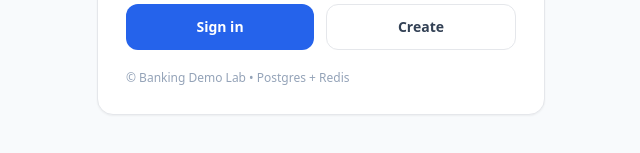
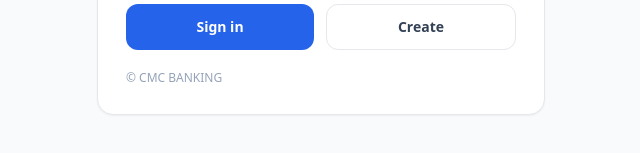
Before and after one commit to KhaiPham2003/Week8_CaaS_CMC_Cloud, a React (Create React App) app in the folder frontend/: page / in a window 1280 px wide. Shown: the part 493-646 px from the top of the page, without its empty margins (319-959 px from the left). Built offline with nearby package versions, Linux system fonts and the light colour scheme.

Commit message:
Modify frontend for testing CI

```diff
--- a/frontend/src/Login.js
+++ b/frontend/src/Login.js
@@ -21,10 +21,16 @@ export default function Login({ onOk, onGoRegister }) {
     <div className="min-h-screen bg-slate-50 flex items-center justify-center px-4">
       <div className="w-full max-w-md rounded-2xl border bg-white p-7 shadow-sm">
         <div className="flex items-center gap-3 mb-5">
-          <div className="h-10 w-10 rounded-xl bg-blue-600 text-white grid place-items-center font-bold">B</div>
+          <div className="h-10 w-10 rounded-xl bg-blue-600 text-white grid place-items-center font-bold">
+            B
+          </div>
           <div>
-            <div className="text-base font-semibold text-slate-900">NPD Banking</div>
-            <div className="text-xs text-slate-500">Postgres • Redis Session • WebSocket Notify</div>
+            <div className="text-base font-semibold text-slate-900">
+              NPD Banking
+            </div>
+            <div className="text-xs text-slate-500">
+              Postgres • Redis Session • WebSocket Notify
+            </div>
           </div>
         </div>
 
@@ -70,9 +76,7 @@ export default function Login({ onOk, onGoRegister }) {
           </div>
         )}
 
-        <div className="mt-5 text-xs text-slate-400">
-          © Banking Demo Lab • Postgres + Redis
-        </div>
+        <div className="mt-5 text-xs text-slate-400">© CMC BANKING</div>
       </div>
     </div>
   );
```
